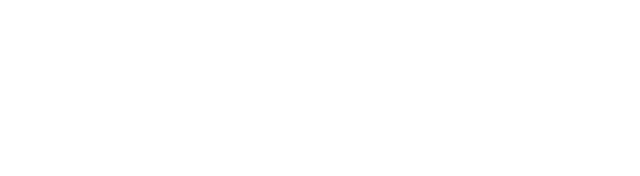
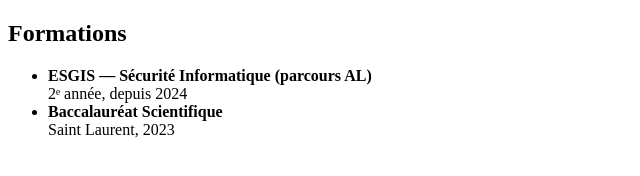
Before and after one commit to wilo-ford/git-mon-cv, a plain HTML site: page index.html in a window 1280 px wide. Shown: the whole page, without its empty margins (0-640 px from the left). Drawn offline with Linux system fonts and the light colour scheme.

Commit message:
mise en place de la section formations

```diff
--- a/index.html
+++ b/index.html
@@ -1,12 +1,32 @@
 <!DOCTYPE html>
 <html lang="en">
+
 <head>
     <meta charset="UTF-8">
     <meta name="viewport" content="width=device-width, initial-scale=1.0">
     <title>Document</title>
     <link rel="stylesheet" href="style.css">
 </head>
+
 <body>
+    <!-- SECTION FORMATIONS -->
+    <section id="formations" class="education">
+        <div class="container">
+            <h2>Formations</h2>
+            <ul>
+                <li>
+                    <strong>ESGIS — Sécurité Informatique (parcours AL)</strong> <br>
+                    2ᵉ année, depuis 2024
+                </li>
+                <li>
+                    <strong>Baccalauréat Scientifique</strong> <br>
+                    Saint Laurent, 2023
+                </li>
+            </ul>
+        </div>
+    </section>
+    <!-- FIN SECTION FORMATIONS -->
 
 </body>
+
 </html>
```
